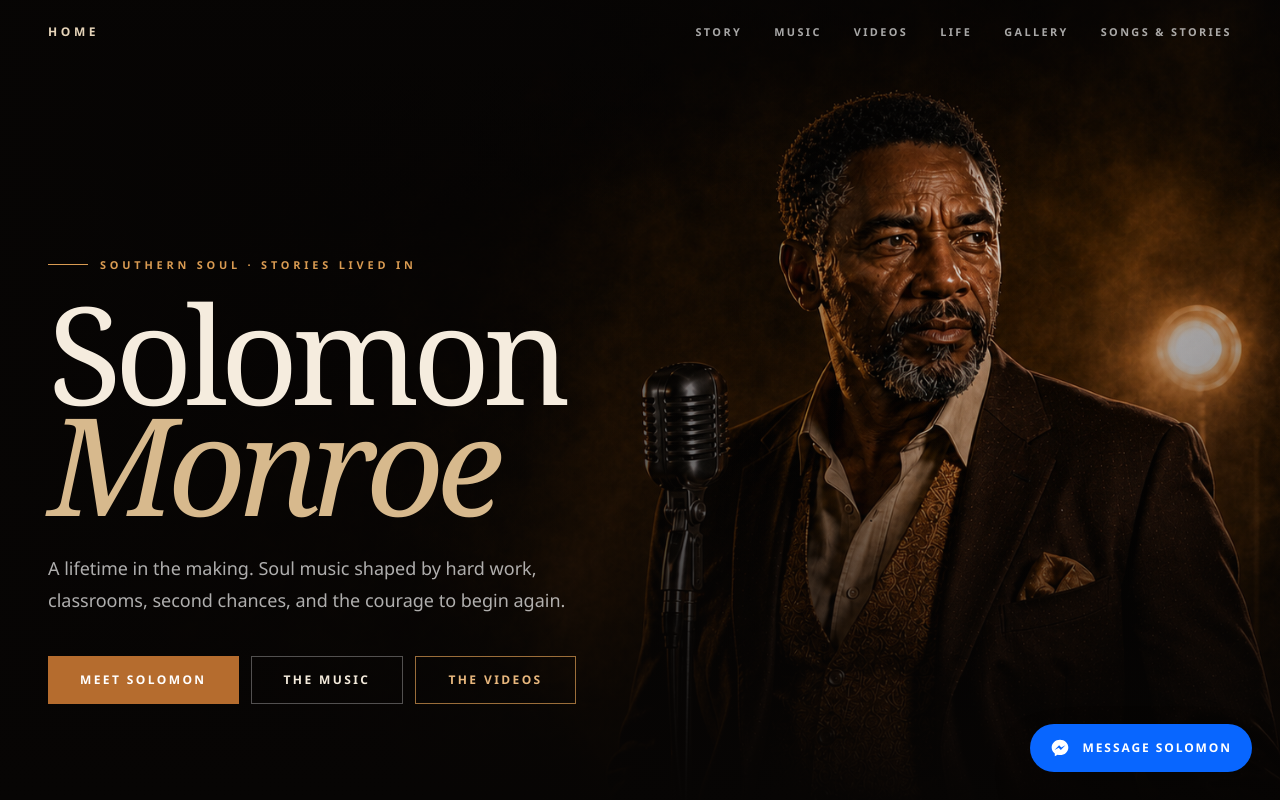
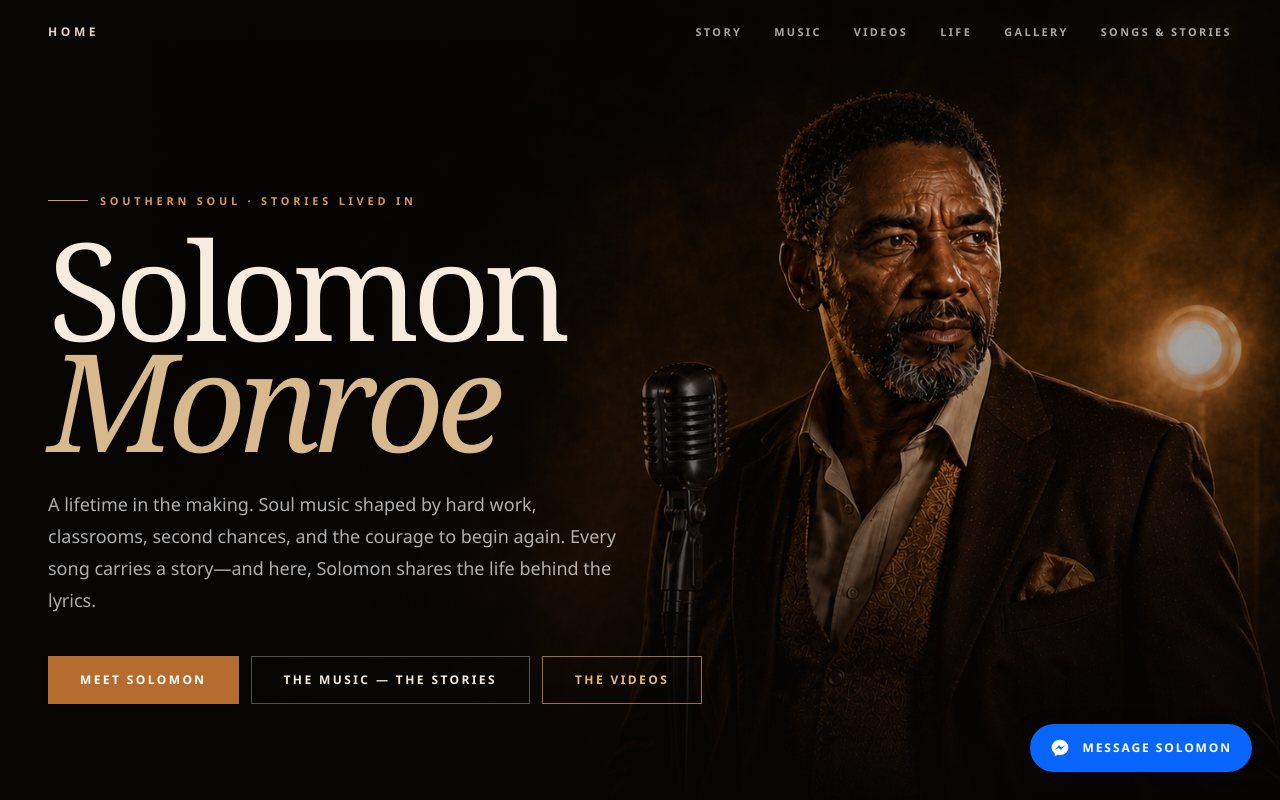
Before and after one commit to andreasturowski1966-gif/solomon-monroe, a Next.js app: page / in a window 1280 px wide. Shown: the top 800 px of the page. Built offline with nearby package versions, Linux system fonts and the light colour scheme.

Commit message:
Highlight stories behind the songs

```diff
--- a/app/page.tsx
+++ b/app/page.tsx
@@ -120,6 +120,8 @@ export default function Home() {
             <p className="mt-8 max-w-xl text-base leading-8 text-white/68 sm:text-lg">
               A lifetime in the making. Soul music shaped by hard work,
               classrooms, second chances, and the courage to begin again.
+              Every song carries a story—and here, Solomon shares the life
+              behind the lyrics.
             </p>
             <div className="mt-10 flex flex-col gap-3 sm:flex-row">
               <a
@@ -132,7 +134,7 @@ export default function Home() {
                 href="#music"
                 className="inline-flex min-h-12 items-center justify-center border border-white/30 px-8 text-xs font-bold uppercase tracking-[0.2em] transition-colors hover:border-white/70 hover:bg-white/8"
               >
-                The music
+                The music — The stories
               </a>
               <Link
                 href="/videos"
```
